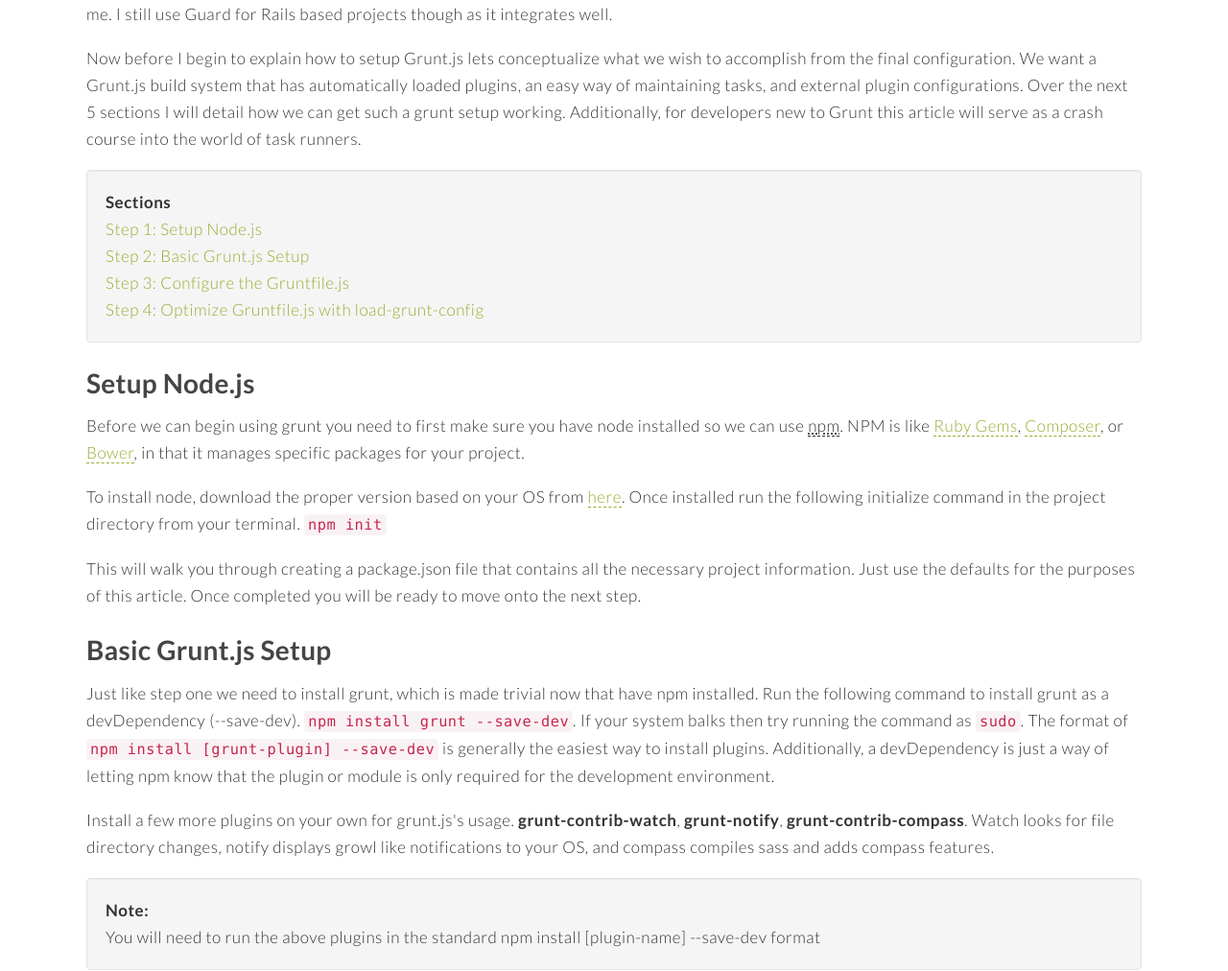
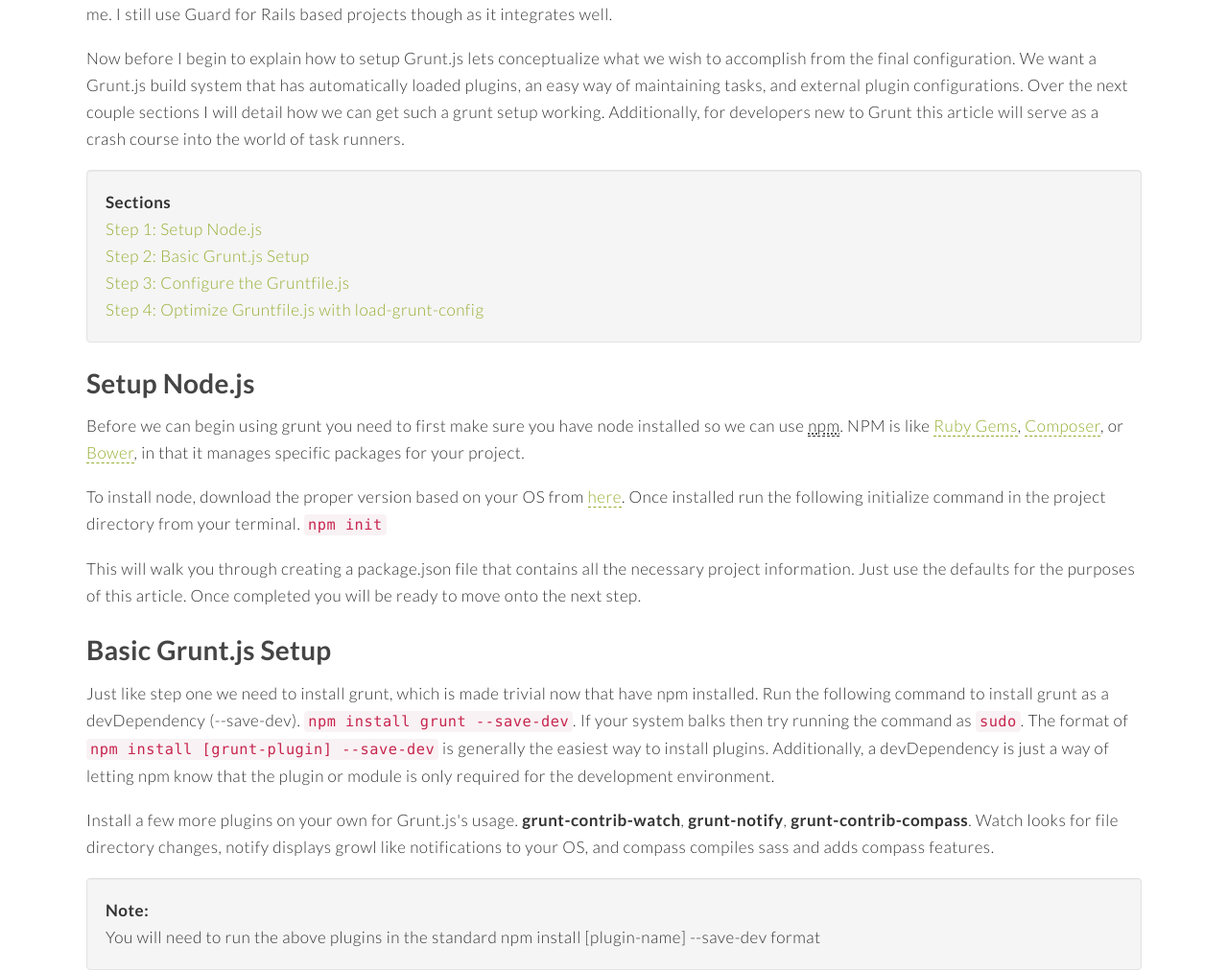
Before and after one commit to joshmfrankel/joshfrankel.me-blog-jekyll, a Jekyll site: the page built from _posts/2015/2015-02-18-gruntjs-or-how-i-learned-to-stop-worrying-and-automate-everything.html, in a window 1280 px wide and 1400 px high, scrolled down 830 px. Shown: the part 210-1222 px from the top of the window at 96% size. Built offline with Jekyll 4.4.1, drawn with Linux system fonts in a browser that asks for light colours; nearby versions of some CDN libraries; Markdown is read by kramdown in place of the engine named in the settings; comment, search, counter and statistics services are not loaded.

Commit message:
Fix typos

```diff
--- a/_posts/2015/2015-02-18-gruntjs-or-how-i-learned-to-stop-worrying-and-automate-everything.html
+++ b/_posts/2015/2015-02-18-gruntjs-or-how-i-learned-to-stop-worrying-and-automate-everything.html
@@ -13,13 +13,13 @@
 <!--more-->
 
 <div class="center-block image-holder-300">
-    <img src="/img/2015/grunt-logo.png" alt="Grunt.js Logo all rights reserved to http://gruntjs.com/" />
+    <img src="{{ site.url }}/img/2015/grunt-logo.png" alt="Grunt.js Logo all rights reserved to http://gruntjs.com/" />
     <p><small>Logo property of http://gruntjs.com/</small></p>
 </div>
 <h3>Build Tools</h3>
 <p>While I can't speak on behalf of Gulp, I have used both Guard and Grunt.js in my projects. In one of my earlier posts (<a href="http://joshfrankel.me/blog/2013/series/leveling-up-css-with-sass-basics-setup-part-1/">Leveling up CSS with Sass</a>) I mentioned the usage of Guard for compiling Sass files. For this purpose it is really useful but I have found that Grunt.js is just a little easier for me. I still use Guard for Rails based projects though as it integrates well.</p>
 
-<p>Now before I begin to explain how to setup Grunt.js lets conceptualize what we wish to accomplish from the final configuration. We want a Grunt.js build system that has automatically loaded plugins, an easy way of maintaining tasks, and external plugin configurations. Over the next 5 sections I will detail how we can get such a grunt setup working. Additionally, for developers new to Grunt this article will serve as a crash course into the world of task runners.</p>
+<p>Now before I begin to explain how to setup Grunt.js lets conceptualize what we wish to accomplish from the final configuration. We want a Grunt.js build system that has automatically loaded plugins, an easy way of maintaining tasks, and external plugin configurations. Over the next couple sections I will detail how we can get such a grunt setup working. Additionally, for developers new to Grunt this article will serve as a crash course into the world of task runners.</p>
 <nav class='well'>
 <strong>Sections</strong>
 <a href="#setup-node">Step 1: Setup Node.js</a>
@@ -35,7 +35,7 @@
 
 <h3 id="basic-gruntjs">Basic Grunt.js Setup</h3>
 <p>Just like step one we need to install grunt, which is made trivial now that have npm installed. Run the following command to install grunt as a devDependency (--save-dev). <code>npm install grunt --save-dev</code>. If your system balks then try running the command as <code>sudo</code>. The format of <code>npm install [grunt-plugin] --save-dev</code> is generally the easiest way to install plugins. Additionally, a devDependency is just a way of letting npm know that the plugin or module is only required for the development environment.</p>
-<p>Install a few more plugins on your own for grunt.js's usage. <strong>grunt-contrib-watch</strong>, <strong>grunt-notify</strong>, <strong>grunt-contrib-compass</strong>. Watch looks for file directory changes, notify displays growl like notifications to your OS, and compass compiles sass and adds compass features.</p>
+<p>Install a few more plugins on your own for Grunt.js's usage. <strong>grunt-contrib-watch</strong>, <strong>grunt-notify</strong>, <strong>grunt-contrib-compass</strong>. Watch looks for file directory changes, notify displays growl like notifications to your OS, and compass compiles sass and adds compass features.</p>
 <p class='well'><strong>Note:</strong><br /> You will need to run the above plugins in the standard npm install [plugin-name] --save-dev format</p>
 <p>Next we will need to create a basic Gruntfile.js. Every Grunt.js project requires this file as well as the above package.json file. Here is a sample to copy/paste into your project. Name the file Gruntfile.js and place into your base directory</p>
 {% highlight javascript %}
@@ -113,7 +113,7 @@
 {% endhighlight %}
 <p>Configurations are setup by listing the task name, which is generally the plugin name like notify or watch, followed by the target and then the options. In the case of the grunt-notify plugin, notify is the task name (not to be confused with tasks coming up later), welcome is the target, and options are specific to the plugin and grunt. The task and target can actually be named whatever you want as long as the they are called correctly in the task definition.</p>
 <p>We can actually bring up terminal and run <code>grunt notify:welcome</code> and it will start grunt looking for a task name of notify with a target of welcome. Assuming grunt-notify is setup correctly (outside scope of this article) you should get something like this.</p>
-<img src="/img/2015/grunt-notify.png" alt="Grunt notify display" />
+<img src="{{ site.url }}/img/2015/grunt-notify.png" alt="Grunt notify display" />
 <p>Congratulations, you have just run your very first grunt task, albeit somewhat lengthly and not really automated yet. Don't worry we will fix that soon.</p>
 <p class="well"><strong>Cool Trick:</strong><br /> Try running just <code>grunt notify</code> without the target. It will run both notify:welcome and notify:another. Essentially running any target under the notify task.</p>
 
```
